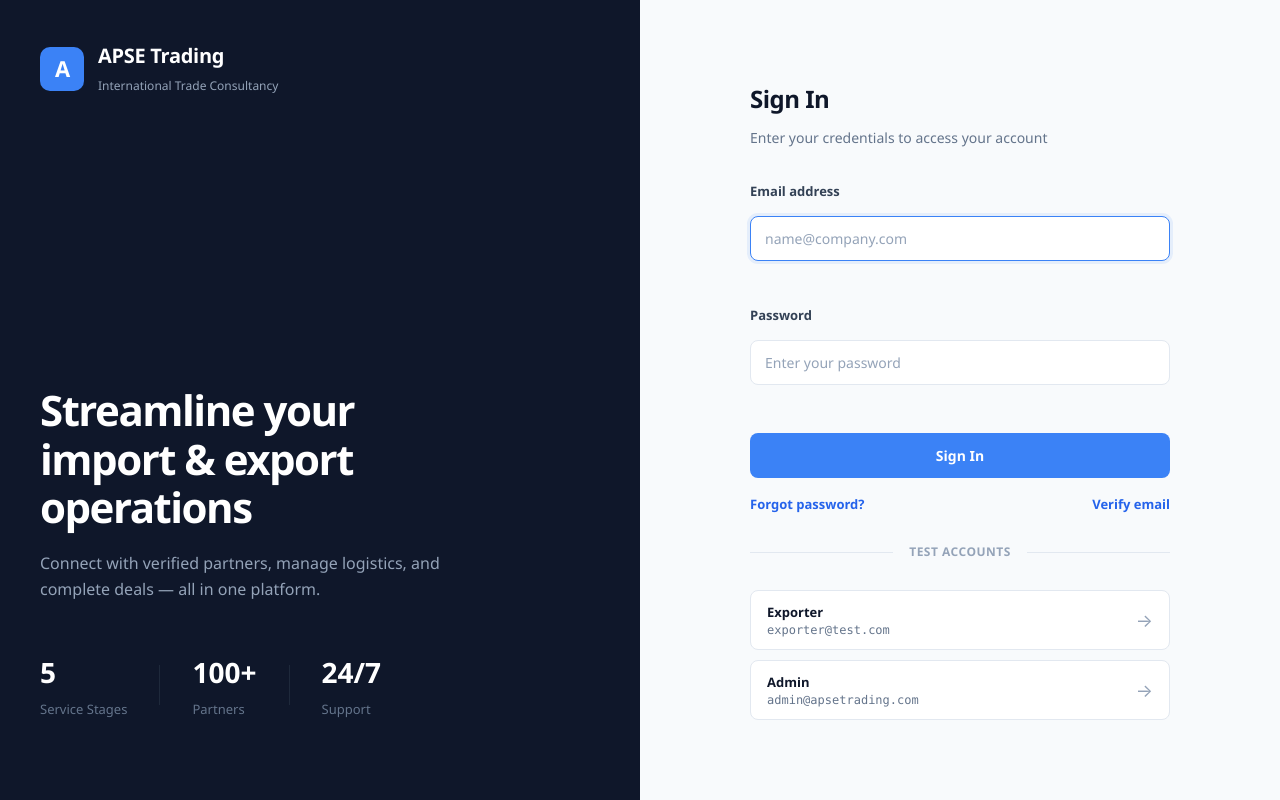
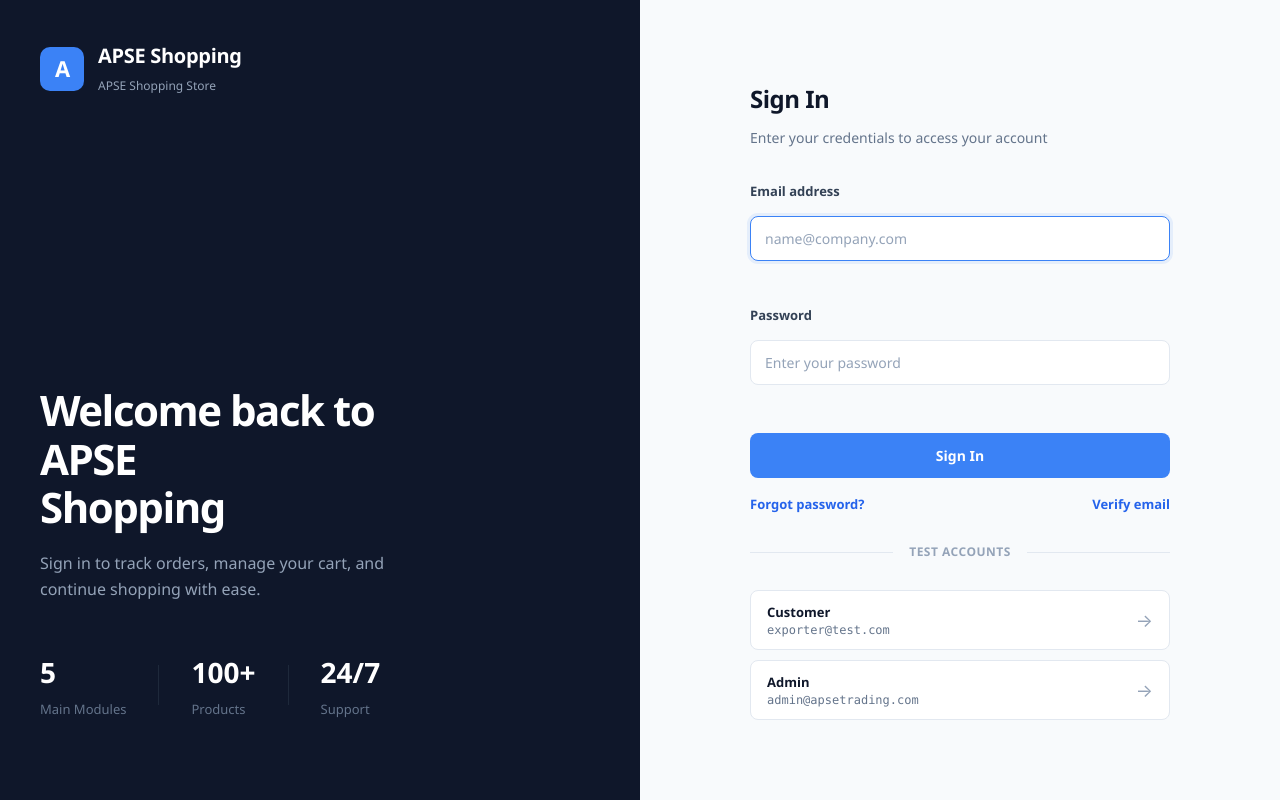
Before and after one commit to serhray/apse-shopping, a React (Vite) app: page /login in a window 1280 px wide. Built offline with nearby package versions, Linux system fonts and the light colour scheme; no server answers.

Commit message:
refactor: redirect post-login to home and align roadmap to phase C

```diff
--- a/src/pages/LoginPage.tsx
+++ b/src/pages/LoginPage.tsx
@@ -12,7 +12,7 @@ export default function LoginPage() {
   const { login, isAuthenticated } = useAuth();
 
   if (isAuthenticated) {
-    navigate('/dashboard', { replace: true });
+    navigate('/', { replace: true });
     return null;
   }
 
@@ -22,13 +22,8 @@ export default function LoginPage() {
     setIsLoading(true);
 
     try {
-      const user = await login(email, password);
-      // Redirect based on user role
-      if (user?.role === 'ADMIN') {
-        navigate('/admin');
-      } else {
-        navigate('/dashboard');
-      }
+      await login(email, password);
+      navigate('/');
     } catch (err) {
       setError(err instanceof Error ? err.message : 'Login failed. Please try again.');
     } finally {
@@ -48,25 +43,25 @@ export default function LoginPage() {
           <div className="brand-logo">
             <span className="logo-mark">A</span>
             <div>
-              <h1>APSE Trading</h1>
-              <span className="brand-tagline">International Trade Consultancy</span>
+              <h1>APSE Shopping</h1>
+              <span className="brand-tagline">APSE Shopping Store</span>
             </div>
           </div>
         </div>
 
         <div className="login-hero">
-          <h2>Streamline your<br />import &amp; export<br />operations</h2>
-          <p>Connect with verified partners, manage logistics, and complete deals — all in one platform.</p>
+          <h2>Welcome back to<br />APSE<br />Shopping</h2>
+          <p>Sign in to track orders, manage your cart, and continue shopping with ease.</p>
 
           <div className="hero-stats">
             <div className="hero-stat">
               <span className="hero-stat-number">5</span>
-              <span className="hero-stat-label">Service Stages</span>
+              <span className="hero-stat-label">Main Modules</span>
             </div>
             <div className="hero-stat-divider" />
             <div className="hero-stat">
               <span className="hero-stat-number">100+</span>
-              <span className="hero-stat-label">Partners</span>
+              <span className="hero-stat-label">Products</span>
             </div>
             <div className="hero-stat-divider" />
             <div className="hero-stat">
@@ -148,7 +143,7 @@ export default function LoginPage() {
               onClick={() => fillCredentials('exporter@test.com', 'admin123')}
             >
               <div className="test-account-info">
-                <span className="test-role">Exporter</span>
+                <span className="test-role">Customer</span>
                 <span className="test-email">exporter@test.com</span>
               </div>
               <span className="test-arrow">&rarr;</span>
```
Also changed, not shown: 1 other file (tests, documents, lock files or other folders).
